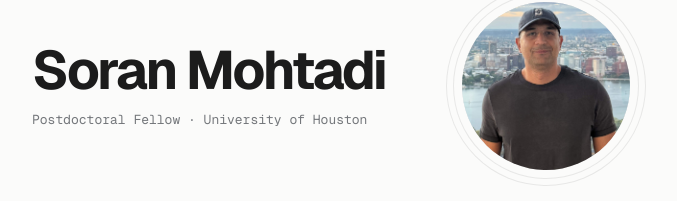
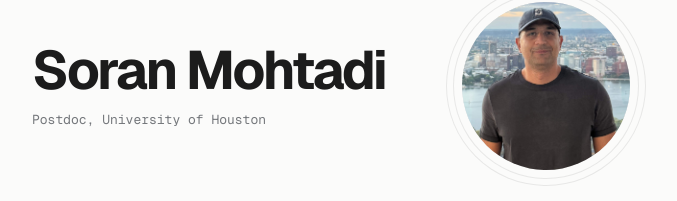
Before and after one commit to soranmohtadi/soranmohtadi.github.io, a plain HTML site: page index.html in a window 1280 px wide. Shown: the part 100-301 px from the top of the page, without its empty margins (302-979 px from the left). Drawn offline with nearby package versions, Linux system fonts and the light colour scheme; a web font is replaced by a local one.

Commit message:
Update index.html

```diff
--- a/index.html
+++ b/index.html
@@ -350,7 +350,7 @@
   <header class="intro">
     <div>
       <h1>Soran Mohtadi</h1>
-      <p class="role">Postdoctoral Fellow · University of Houston</p>
+      <p class="role">Postdoc, University of Houston</p>
     </div>
     <div class="avatar">
       <img src="profile.jpg" alt="Soran Mohtadi" width="400" height="400">
```
